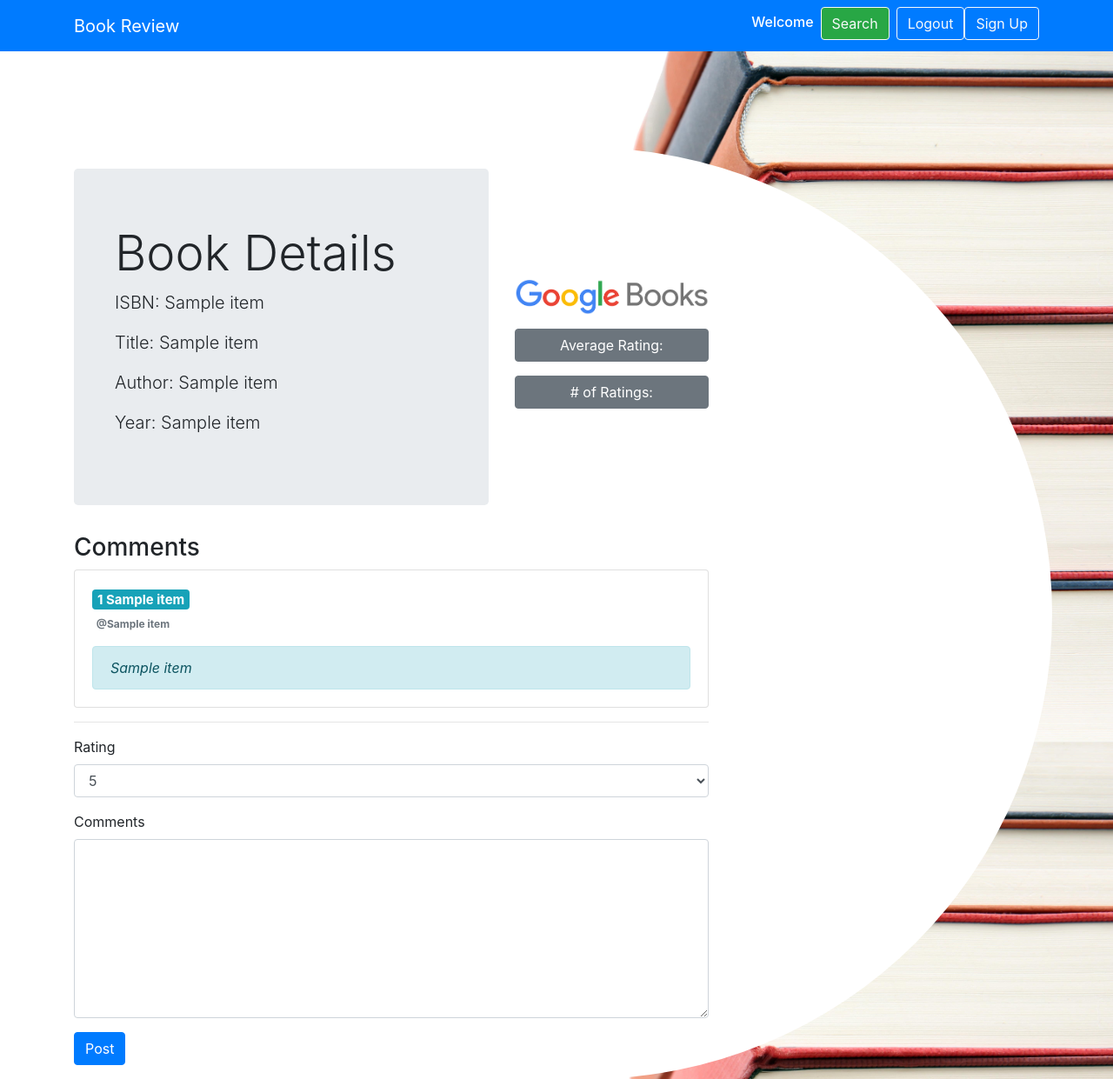
After one commit to duc3657441/CongNgheWeb, a Flask app: template app/templates/details.html in a window 1280 px wide. The commit adds this page. Shown: the whole page at 87% size. Run offline with Flask 3, Linux system fonts and the light colour scheme; the template is opened without the code that fills it: most values are stand-ins (such as "Sample title", 1, 10 or a date in 2020); some libraries are stand-ins or nearby versions.

Commit message:
up details.html

```diff
--- a/app/connect.py
+++ b/app/connect.py
@@ -16,7 +16,6 @@ def connect():
         print('error: ', error)
 
     return conn,cur
-
 # conn, cur = connect()
 # form_email = str('nguyendinhduc@gmail.com')
 # try:
--- /dev/null
+++ b/app/templates/details.html
@@ -0,0 +1,81 @@
+{% extends "layout.html" %}
+
+{% block title %}Details{% endblock %}
+
+{% block content %}
+  <div class="container">
+    <div class="row pt-4 rounded-pill" id="details">
+        <div class="col-md-8">
+          <div class="row">
+            <div class="col-md-8 col-sm-12">
+              <div class="jumbotron">
+                <div class="container">
+                  <h1 class="display-4">Book Details</h1>
+                  <p class="lead">ISBN: {{result[0]}} </p>
+                  <p class="lead">Title: {{result[1]}}</p>
+                  <p class="lead">Author: {{result[2]}}</p>
+                  <p class="lead">Year: {{result[3]}}</p>
+                </div>
+              </div>
+            </div>
+
+            <div class="col-md-4 d-flex align-items-center">
+              <div class="list-group">
+                <img src="../static/googlebooks.jpg" alt="googlebooks logo" class="img-fluid mb-3">
+                <button type="button" class="btn btn-secondary mb-3">
+                  Average Rating: <span class="badge badge-light"></span>
+                </button>
+                <button type="button" class="btn btn-secondary mb-3">
+                  # of Ratings: <span class="badge badge-light"></span>
+                </button>
+              </div>
+
+            </div>
+          </div>
+
+          <h3>Comments</h3>
+          {% for item in comment_list %}
+          <div class="card mb-3">
+          <div class="card-body">
+            <h5 class="card-title"><span class="badge badge-info">{{item[0]}} {{item[1]}}</span>
+              {% if item[3] == 5 %}
+                <span class="badge badge-success float-right">rated {{item[3]}}</span>
+              {% elif item[3] == 4 or item[3] == 3 %}
+                <span class="badge badge-warning float-right">rated {{item[3]}}</span>
+              {% elif item[3] == 2 or item[3] == 1 %}
+                <span class="badge badge-danger float-right">rated {{item[3]}}</span>
+              {% endif %}
+            </h5>
+            <h6 class="card-subtitle mb-2 text-muted"><span class="badge">@{{item[2]}}</span></h6>
+            <p class="card-text mt-3 alert alert-info">{{item[4]}}</p>
+          </div>
+          </div>
+          {% endfor %}
+          <hr>
+
+          <form action="{{url_for('details', bookid=bookid)}}" method="post">
+            <div class="form-group">
+               <label for="Rating">Rating</label>
+               <select class="form-control" id="Rating" name="rating">
+                 <option value="1">1</option>
+                 <option value="2">2</option>
+                 <option value="3">3</option>
+                 <option value="4">4</option>
+                 <option selected value="5">5</option>
+               </select>
+             </div>
+             <div class="form-group">
+               <label for="Comments">Comments</label>
+               <textarea class="form-control" id="Comments" rows="8" name="comments" required></textarea>
+             </div>
+             <div class="form-group">
+                <button type="submit" class="btn btn-primary">Post</button>
+             </div>
+          </form>
+        </div>
+        <div class="col-md-4">
+
+        </div>
+  </div>
+
+{% endblock %}
--- a/app/templates/layout.html
+++ b/app/templates/layout.html
@@ -14,17 +14,16 @@
             <button class="navbar-toggler" type="button" data-toggle="collapse" data-target=".navbar-collapse" aria-controls="navbarNav" aria-expanded="false" aria-label="Toggle navigation">
                 <span class="navbar-toggler-icon"></span>
               </button>
-
               <div class="collapse navbar-collapse" id="#navbarNav">
                 <ul class="navbar-nav ml-auto nav-item">
                     <li class="active">
                         <h6 class="nav-link">Welcome</h6>
                     </li>
                     <li >
-                        <a class="btn btn-outline-light btn-success mr-2" href="#" role="button">Search</a>
+                        <a class="btn btn-outline-light btn-success mr-2" href="{{url_for('search')}}" role="button">Search</a>
                     </li>
                     <li>
-                        <a href=""><button class="btn btn-outline-light float-right" type="submit">Logout</button></a>
+                        <a href="{{url_for('logout')}}"><button class="btn btn-outline-light float-right" type="submit">Logout</button></a>
                     </li>
                     <li>
                         <a href="{{url_for('register')}}"><button class="btn btn-outline-light" type="submit">Sign Up</button></a>
--- a/app/templates/list.html
+++ b/app/templates/list.html
@@ -26,8 +26,7 @@
             <td>{{item[0]}}</td>
             <td>{{item[1]}}</td>
             <td>{{item[2]}}</td>
-            <td>{{item[3]}}</td>
-            <td><a href="#">Details</a></td>
+            <td><a href="details/{{item[3]}}">Details</a></td>
         </tr>
         {% endfor %}
 
--- a/app/templates/search.html
+++ b/app/templates/search.html
@@ -16,7 +16,7 @@
                   </form>
               </div>
         </div>
-        <div class="col-6">Placeholder right</div>
+        <div class="col-6"></div>
     </div>
 </div>
 
--- a/app/templates/temp.html
+++ b/app/templates/temp.html
@@ -4,7 +4,7 @@
 
 {% block content %}
 <div>
-    <p>Tài khoản là: {{taiKhoan}}het</p>
-    <p>Mật khẩu là: {{matKhau}}het</p>
+    <p>Sach co ma {{result[0]}} </p>
+    <p>title: {{result[1]}} </p>
 </div>
 {% endblock %}
--- a/requirements.txt
+++ b/requirements.txt
@@ -2,3 +2,6 @@ Flask
 psycopg2
 gunicorn
 python-dotenv
+flask_session
+functools
+requests
```
Also changed, not shown: app/__init__.py (+11 -0 lines), app/routes.py (+86 -9 lines), app/static/googlebooks.jpg (added), 1 other file.
